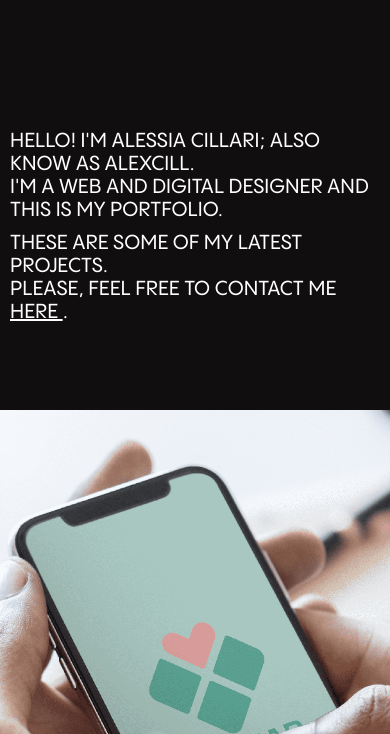
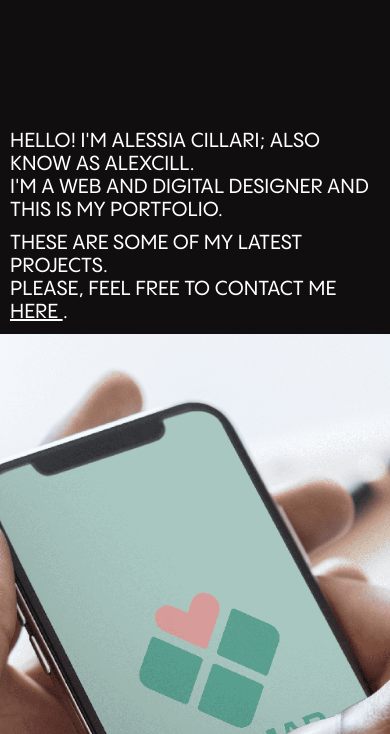
Before and after one commit to alexcill/portfolio, a plain HTML site: page index.html in a window 390 px wide. Shown: the part 70-804 px from the top of the page. Drawn offline with Linux system fonts and the light colour scheme.

Commit message:
adjustment

```diff
--- a/stile.css
+++ b/stile.css
@@ -111,7 +111,7 @@ header a:hover {
   background-attachment: fixed;
   background-position: center;
   background-repeat: no-repeat;
-  background-size: contain;
+  background-size: cover;
 }
 
 .uno {
@@ -149,21 +149,15 @@ header a:hover {
   display: grid;
   grid-template-rows: 1fr;
   grid-template-columns: 1fr 1fr 1fr;
-
   gap: var(--gap-column);
 
   align-items: flex-start;
-  flex-direction: column;
 
   justify-content: end;
+
   align-items: center;
 
   text-align: center;
-
-  text-shadow: 0px 0px 8px white;
-
-  position: sticky;
-  z-index: 1;
 }
 
 .cta {
@@ -255,6 +249,12 @@ footer a:hover {
   header p {
     font-size: 20px;
   }
+
+  .lavoro {
+    height: 100vh;
+    background-position: center;
+    background-repeat: no-repeat;
+    background-size: cover;}
 
   .uno {
     background-image: url('img/mobile/mockuptesi.png');
```
